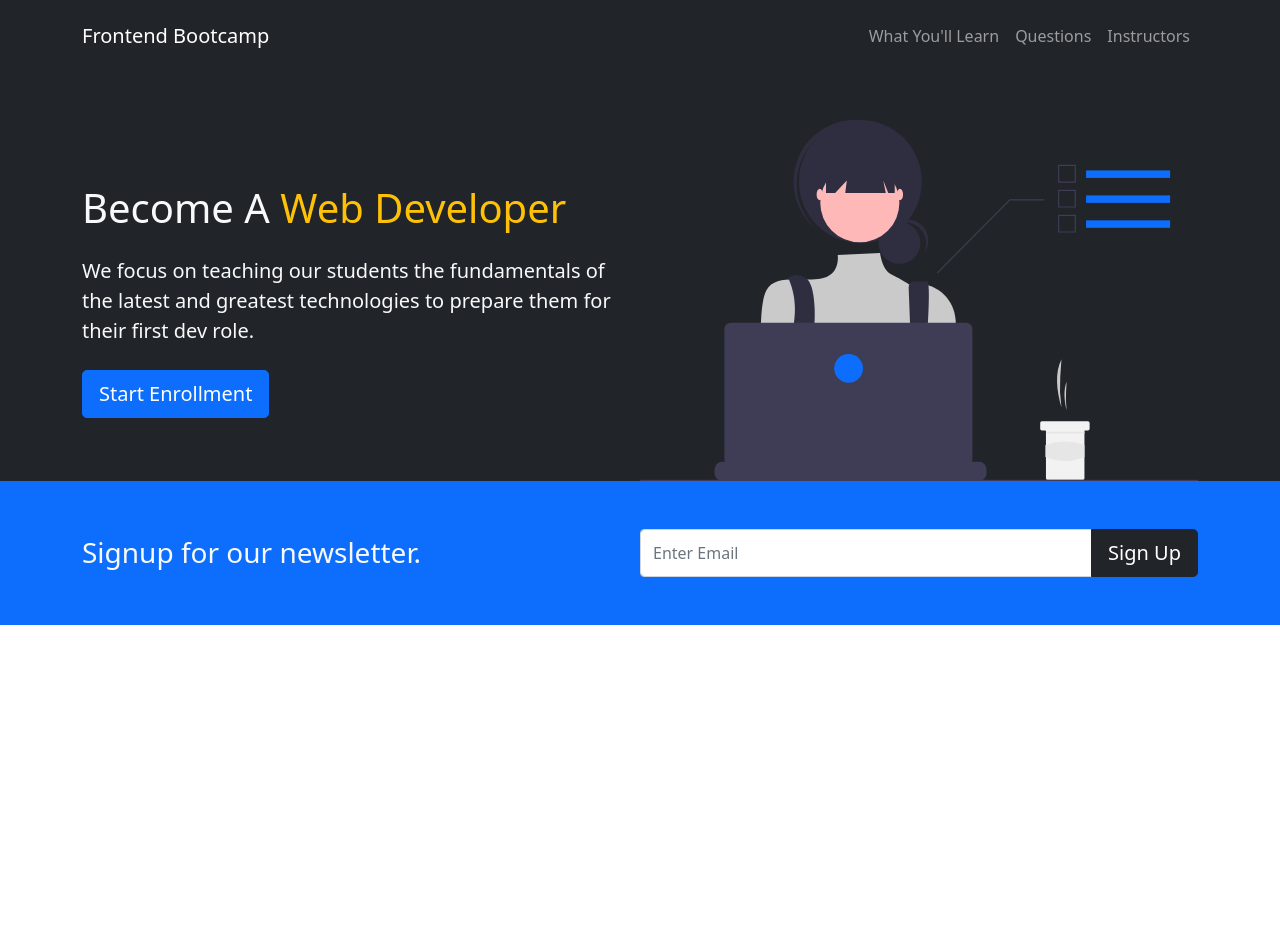
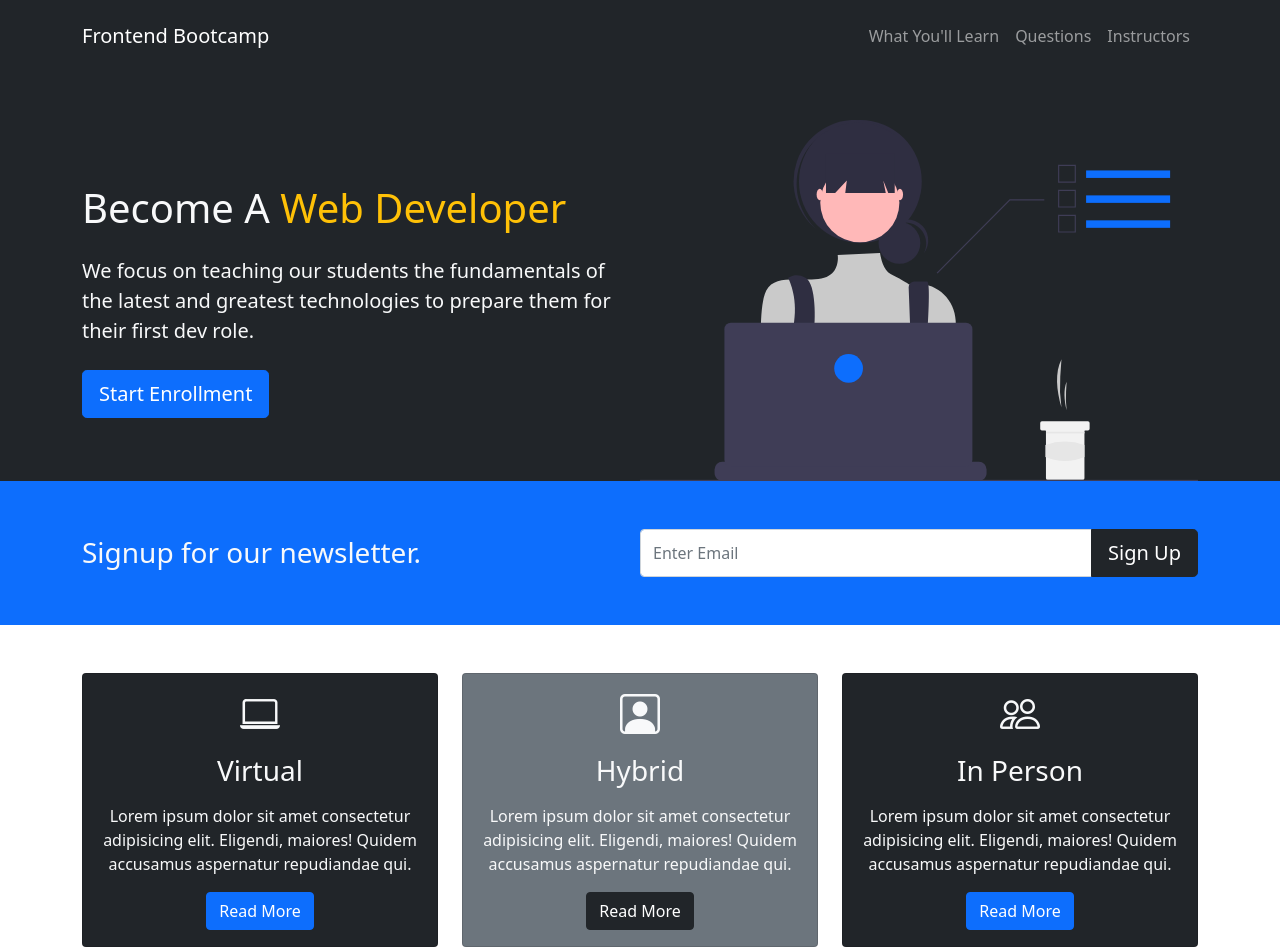
Before and after one commit to chrisdav6/nextjs-bootstrap5, a Next.js app: page / in a window 1280 px wide. Shown: the top 952 px of the page. Before the commit the page ends 800 px from the top, so only its background shows below. Built offline with nearby package versions, Linux system fonts and the light colour scheme.

Commit message:
Completed Boxes component

```diff
--- /dev/null
+++ b/components/boxes/Boxes.js
@@ -0,0 +1,68 @@
+const Boxes = () => {
+  return (
+    <section className='p-5'>
+      <div className='container'>
+        <div className='row text-center'>
+          <div className='col-md'>
+            <div className='card bg-dark text-light'>
+              <div className='card-body text-center'>
+                <div className='h1 mb-3'>
+                  <i className='bi-laptop mt-0'></i>
+                </div>
+                <h3 className='card-title mb-3'>Virtual</h3>
+                <p className='card-text'>
+                  Lorem ipsum dolor sit amet consectetur adipisicing elit.
+                  Eligendi, maiores! Quidem accusamus aspernatur repudiandae
+                  qui.
+                </p>
+                <a href='#' className='btn btn-primary'>
+                  Read More
+                </a>
+              </div>
+            </div>
+          </div>
+
+          <div className='col-md'>
+            <div className='card bg-secondary text-light'>
+              <div className='card-body text-center'>
+                <div className='h1 mb-3'>
+                  <i className='bi-person-square mt-0'></i>
+                </div>
+                <h3 className='card-title mb-3'>Hybrid</h3>
+                <p className='card-text'>
+                  Lorem ipsum dolor sit amet consectetur adipisicing elit.
+                  Eligendi, maiores! Quidem accusamus aspernatur repudiandae
+                  qui.
+                </p>
+                <a href='#' className='btn btn-dark'>
+                  Read More
+                </a>
+              </div>
+            </div>
+          </div>
+
+          <div className='col-md'>
+            <div className='card bg-dark text-light'>
+              <div className='card-body text-center'>
+                <div className='h1 mb-3'>
+                  <i className='bi-people mt-0'></i>
+                </div>
+                <h3 className='card-title mb-3'>In Person</h3>
+                <p className='card-text'>
+                  Lorem ipsum dolor sit amet consectetur adipisicing elit.
+                  Eligendi, maiores! Quidem accusamus aspernatur repudiandae
+                  qui.
+                </p>
+                <a href='#' className='btn btn-primary'>
+                  Read More
+                </a>
+              </div>
+            </div>
+          </div>
+        </div>
+      </div>
+    </section>
+  );
+};
+
+export default Boxes;
--- a/pages/index.js
+++ b/pages/index.js
@@ -1,6 +1,7 @@
 import Layout from '../components/Layout';
 import Showcase from '../components/showcase/Showcase';
 import Newsletter from '../components/newsletter/Newsletter';
+import Boxes from '../components/boxes/Boxes';
 import styles from '../styles/Home.module.scss';
 
 const Home = () => {
@@ -8,6 +9,7 @@ const Home = () => {
     <Layout title='Bootstrap 5 Course'>
       <Showcase />
       <Newsletter />
+      <Boxes />
     </Layout>
   );
 };
--- a/styles/globals.scss
+++ b/styles/globals.scss
@@ -1 +1,2 @@
 @import '../node_modules/bootstrap/scss/bootstrap.scss';
+@import url("https://cdn.jsdelivr.net/npm/bootstrap-icons@1.3.0/font/bootstrap-icons.css");
```
